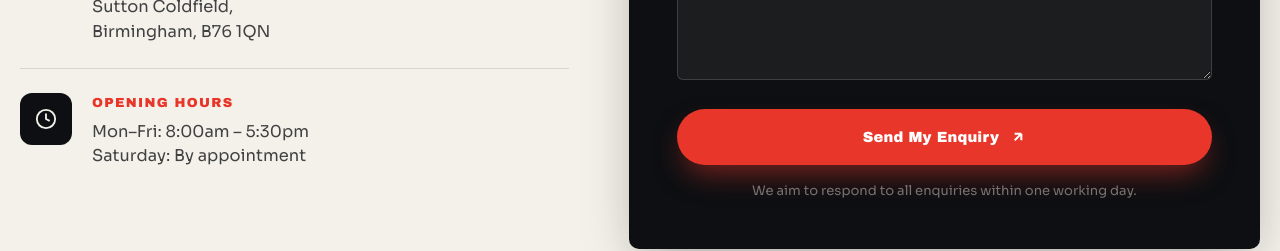
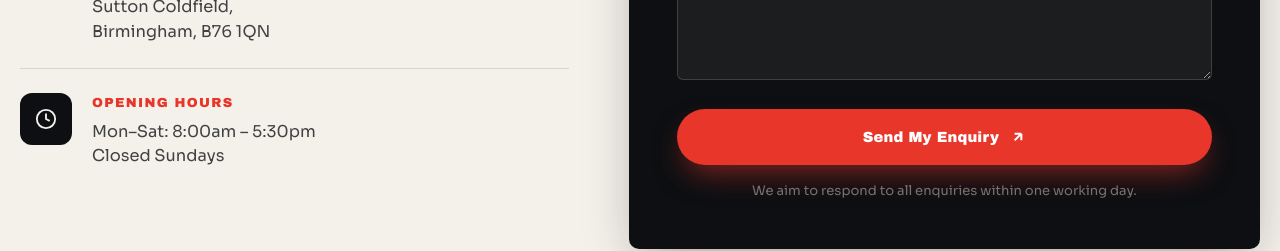
Before and after one commit to cormstonbusiness-eng/signtec-website, a Next.js app: page /contact in a window 1280 px wide. Shown: the part 1280-1531 px from the top of the page. Built offline with nearby package versions, Linux system fonts and the light colour scheme.

Commit message:
Update opening hours: Mon-Sat same hours, closed Sundays

```diff
--- a/src/app/contact/page.tsx
+++ b/src/app/contact/page.tsx
@@ -94,7 +94,7 @@ export default function ContactPage() {
               </div>
               <div>
                 <h4>Opening Hours</h4>
-                <p>Mon–Fri: 8:00am – 5:30pm<br />Saturday: By appointment</p>
+                <p>Mon–Sat: 8:00am – 5:30pm<br />Closed Sundays</p>
               </div>
             </div>
           </RevealOnScroll>
```
